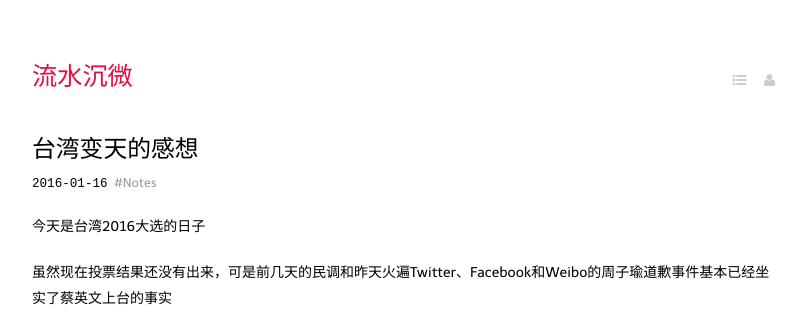
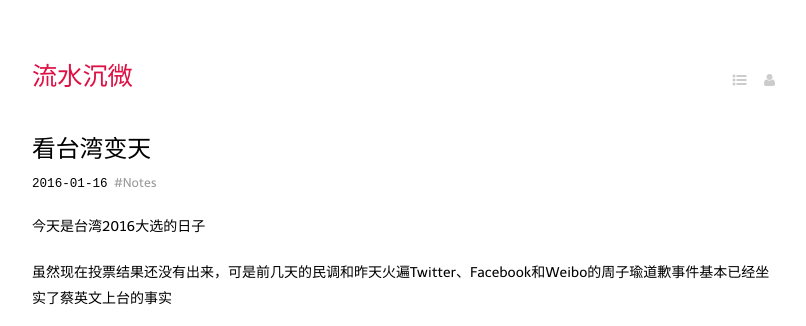
Before and after one commit to keaising/blogs, a Jekyll site: the page built from _posts/2016-01-16-Tai-Wan.md, in a window 1280 px wide and 900 px high. Shown: the top 326 px of the window, without its empty margins (233-1039 px from the left). Built offline with Jekyll 4.4.1, drawn with Linux system fonts in a browser that asks for light colours; some web fonts are replaced; Markdown is read by kramdown in place of the engine named in the settings; a script that is not in the unit is left out.

Commit message:
add a new post

```diff
--- a/_posts/2016-01-16-Tai-Wan.md
+++ b/_posts/2016-01-16-Tai-Wan.md
@@ -1,5 +1,5 @@
 ---
-title: 台湾变天的感想
+title: 看台湾变天
 layout: post
 guid: 2ef3550f-8cf3-400b-a55b-c512c9af8a2r
 tags:
```
